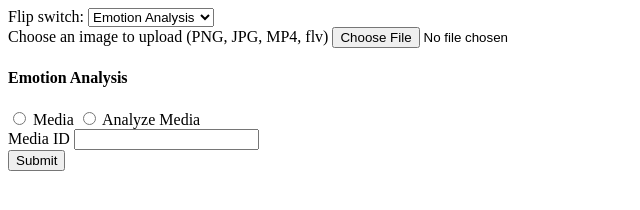
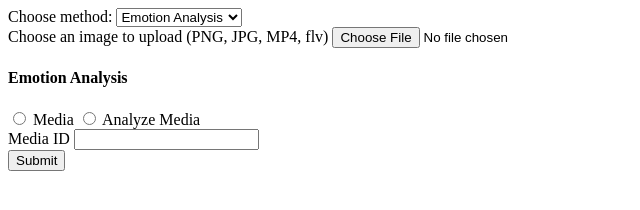
Before and after one commit to AkshayIyer12/kairos-Node, a website: page public/index.html in a window 1280 px wide. Shown: the full height of the page, 0-640 px from the left. Drawn offline with Linux system fonts and the light colour scheme.

Commit message:
Change Title and label

```diff
--- a/public/index.html
+++ b/public/index.html
@@ -4,12 +4,12 @@
   <meta charset="UTF-8">
   <meta name="viewport" content="width=device-width, initial-scale=1.0">
   <meta http-equiv="X-UA-Compatible" content="ie=edge">
-  <title>Document</title>
+  <title>Kairo says...</title>
   <!-- <link rel="stylesheet" href="index.css"> -->
 </head>
 <body>
   <div>
-    <label for="flip-1">Flip switch:</label>
+    <label for="flip-1">Choose method:</label>
     <select name="flip-1" id="flip-1" data-role="slider" onchange="hideDiv()">
 	    <option value="emotion">Emotion Analysis</option>
 	    <option value="face">Face Recognition</option>
```
